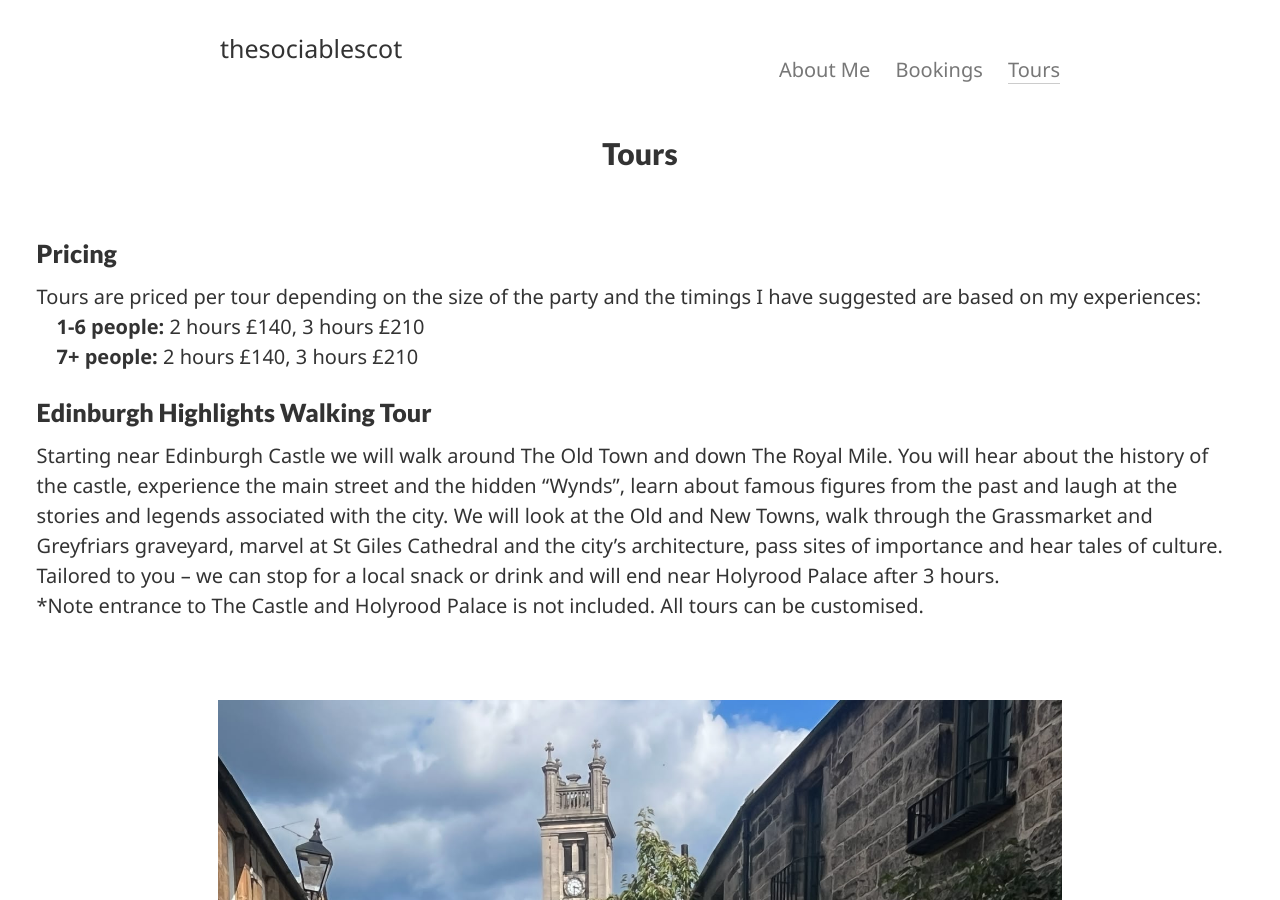
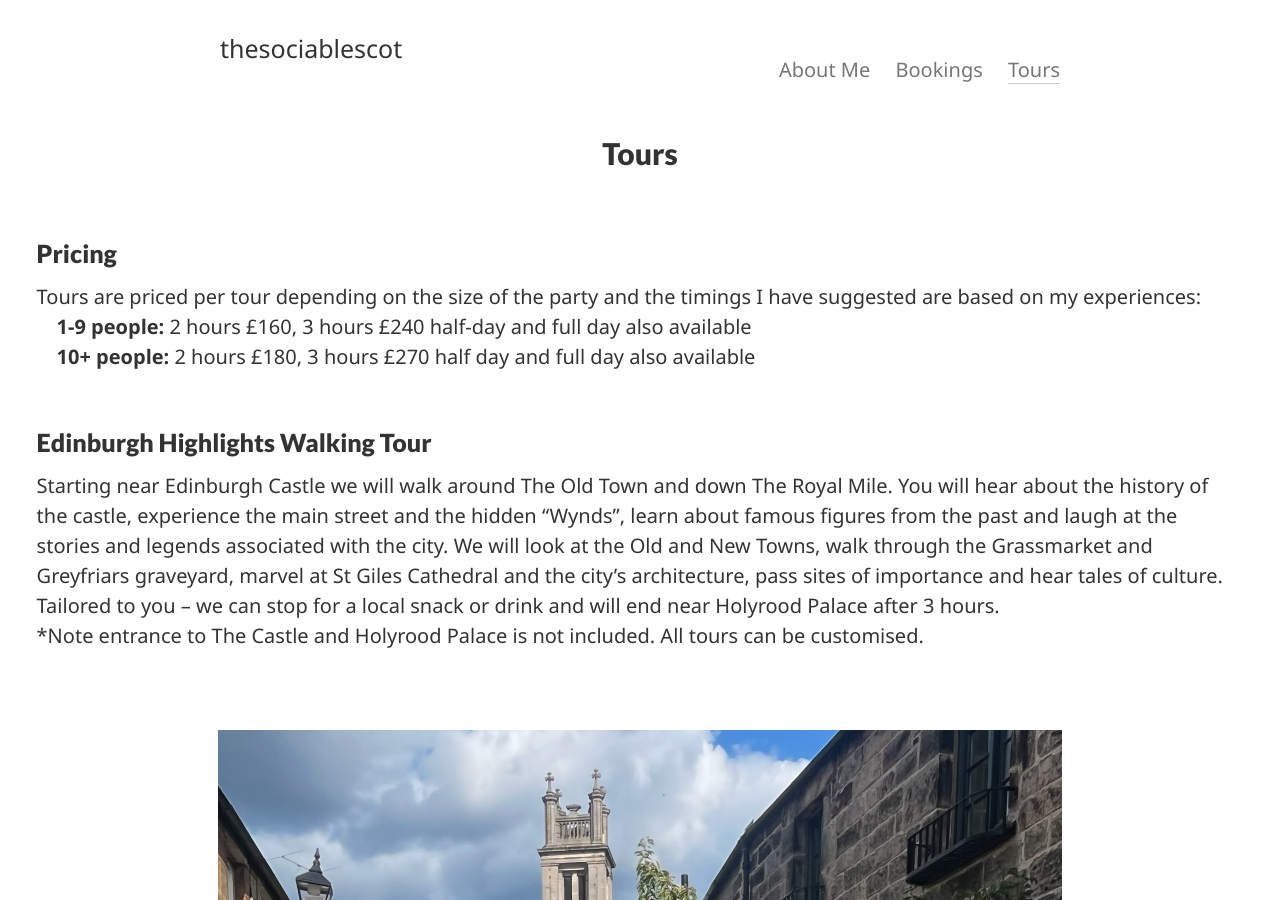
Before and after one commit to gdweegee/gdweegee.github.io, a Jekyll site: the page built from tours.md, in a window 1280 px wide and 900 px high. Built offline with Jekyll 4.4.1, drawn with Linux system fonts in a browser that asks for light colours.

Commit message:
forgot pricing on Tours page

```diff
--- a/tours.md
+++ b/tours.md
@@ -12,10 +12,12 @@ tags: tours
 
 Tours are priced per tour depending on the size of the party and the timings I have suggested are based on my experiences:
 
-<ul class="no-bullets" style="margin-left: 20px">
-  <li><b>    1-6 people:</b> 2 hours £140, 3 hours £210 </li>
-  <li><b>    7+ people:</b> 2 hours £140, 3 hours £210 </li>
-</ul>
+<br>
+  <ul class="no-bullets" style="margin-left: 20px">
+    <li><b>    1-9 people:</b> 2 hours £160, 3 hours £240 half-day and full day also available </li>
+    <li><b>    10+ people:</b>  2 hours £180, 3 hours £270 half day and full day also available </li>
+  </ul>
+  <br>
 
 <h3> Edinburgh Highlights Walking Tour </h3>
 Starting near Edinburgh Castle we will walk around The Old Town and down The Royal Mile. You will hear about the history of the castle, experience the main street and the hidden “Wynds”, learn about famous figures from the past and laugh at the stories and legends associated with the city. We will look at the Old and New Towns, walk through the Grassmarket and Greyfriars graveyard, marvel at St Giles Cathedral and the city’s architecture, pass sites of importance and hear tales of culture. Tailored to you – we can stop for a local snack or drink and will end near Holyrood Palace after 3 hours.
```
